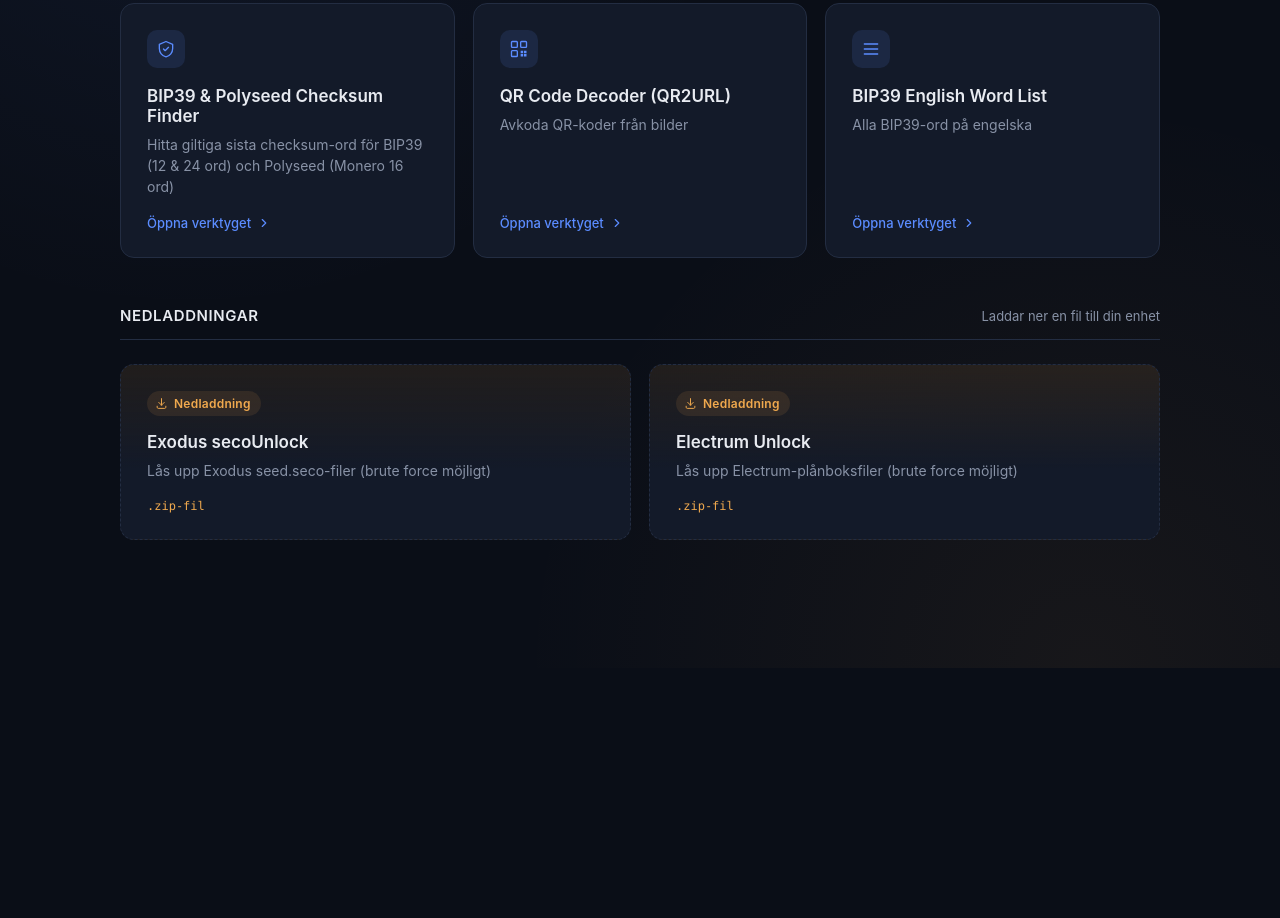
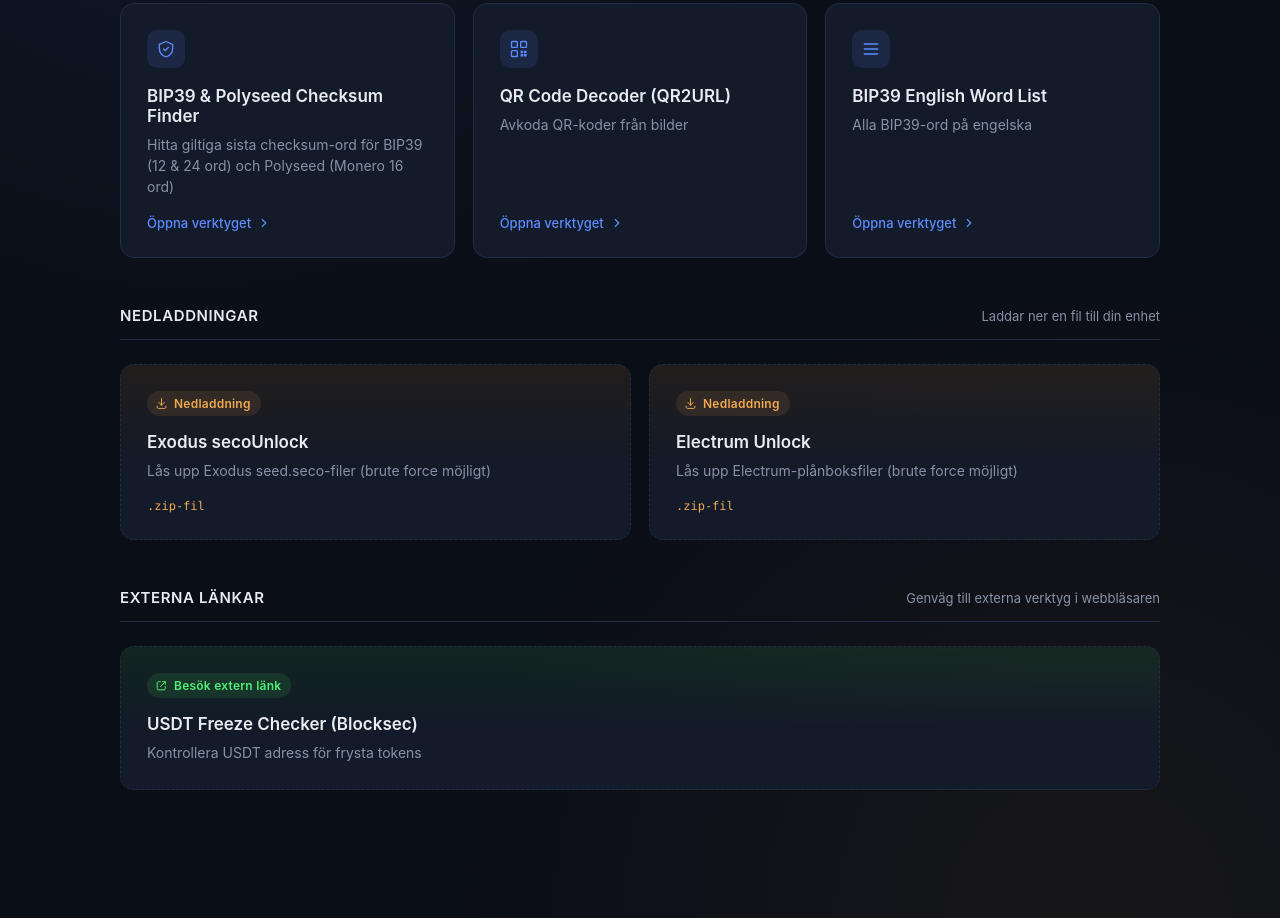
Before and after one commit to AdrianNeshad/CryptoToolbox, a plain HTML site: page Toolbox.html in a window 1280 px wide. Shown: the part 256-1174 px from the top of the page. Before the commit the page ends 924 px from the top, so only its background shows below. Drawn offline with Linux system fonts and the light colour scheme.

Commit message:
external links

```diff
--- a/Toolbox.html
+++ b/Toolbox.html
@@ -134,6 +134,31 @@
             </div>
         </section>
 
+        <section class="section">
+            <div class="section-head">
+                <h2>Externa Länkar</h2>
+                <span class="section-hint">Genväg till externa verktyg i webbläsaren</span>
+            </div>
+
+            <div class="cards">
+
+                <a class="card card--link" href="https://blocksec.com/usdt-freeze-checker">
+                    <span class="open-link">
+                        <svg viewBox="0 0 24 24" fill="none" xmlns="http://www.w3.org/2000/svg">
+                            <path d="M14 5H19V10" stroke="currentColor" stroke-width="1.8" stroke-linecap="round" stroke-linejoin="round" />
+                            <path d="M10 14L19 5" stroke="currentColor" stroke-width="1.8" stroke-linecap="round" stroke-linejoin="round" />
+                            <path d="M19 14V18C19 19.1046 18.1046 20 17 20H6C4.89543 20 4 19.1046 4 18V7C4 5.89543 4.89543 5 6 5H10"
+                                stroke="currentColor" stroke-width="1.8" stroke-linecap="round" stroke-linejoin="round" />
+                        </svg>
+                        Besök extern länk
+                    </span>
+                    <h3>USDT Freeze Checker (Blocksec)</h3>
+                    <p>Kontrollera USDT adress för frysta tokens</p>
+                </a>
+
+            </div>
+        </section>
+
     </div>
 
     <script src="script.js"></script>
--- a/style.css
+++ b/style.css
@@ -10,6 +10,8 @@
     --accent-soft: rgba(91, 140, 255, 0.12);
     --download: #f0a94e;
     --download-soft: rgba(240, 169, 78, 0.1);
+    --link: #4ef076;
+    --link-soft: rgba(78, 240, 110, 0.1);
 }
 
 * {
@@ -191,6 +193,36 @@ body {
     font-size: 12px;
 }
 
+.card--link {
+    border-style: dashed;
+    background: linear-gradient(180deg, var(--link-soft), var(--surface) 60%);
+}
+
+.card--link:hover {
+    background: linear-gradient(180deg, rgba(78, 240, 110, 0.16), var(--surface-hover) 60%);
+    border-color: var(--link);
+}
+
+.open-link {
+    display: inline-flex;
+    align-items: center;
+    gap: 6px;
+    align-self: flex-start;
+    padding: 5px 10px 5px 8px;
+    margin-bottom: 16px;
+    border-radius: 999px;
+    background: var(--link-soft);
+    color: var(--link);
+    font-size: 12px;
+    font-weight: 600;
+    letter-spacing: 0.02em;
+}
+
+.open-link svg {
+    width: 13px;
+    height: 13px;
+}
+
 @media (max-width: 560px) {
     .page-header h1 {
         font-size: 30px;
```
